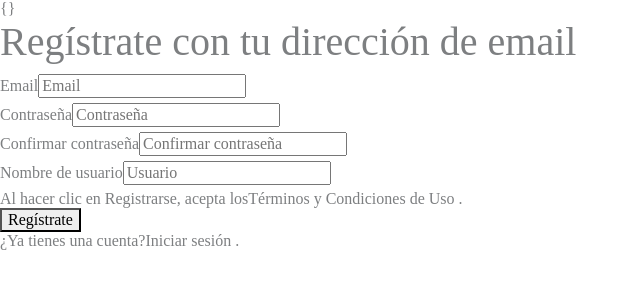
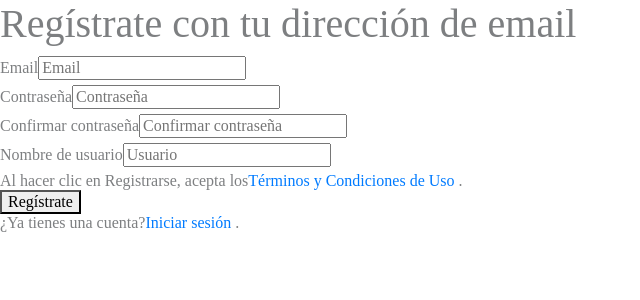
Before and after one commit to agustindelmonti/frontend, a React (Create React App) app: page / in a window 1280 px wide. Shown: the top 300 px of the page, without its empty margins (0-640 px from the left). Built offline with nearby package versions, Linux system fonts and the light colour scheme; what react-google-maps would draw is missing.

Commit message:
Ahora al submit del form se deshabilita el mismo y se crea un JSON

```diff
--- a/src/pages/signup.js
+++ b/src/pages/signup.js
@@ -2,9 +2,9 @@ import React from "react";
 import { Formik } from "formik";
 import * as Yup from "yup";
 import Error from "../components/errors.jsx";
-import "styles.scss";
+import "./styles.scss";
 
-//Validations with Yup
+//Field Yup validation definitions
 const validationSchema = Yup.object().shape({
   email: Yup.string()
     .email("Direccion de email invalida.")
@@ -13,11 +13,10 @@ const validationSchema = Yup.object().shape({
   password: Yup.string()
     .min(8, "La contraseña debe tener al menos 8 caracteres")
     .max(32, "La contraseña debe tener menos de 32 caracteres")
-
-    .required(),
+    .required("Campo obligatorio"),
   password_confirm: Yup.string()
     .oneOf([Yup.ref("password"), null], "Las contraseñas no coinciden.")
-    .required(),
+    .required("Campo obligatorio"),
   username: Yup.string()
     .min(5, "Usuario debe tener al menos 5 caracteres")
     .max(30, "Usuario demasiado grande.")
@@ -31,8 +30,17 @@ export default function SignUp() {
     password_confirm: "",
     username: ""
   };
+
   return (
-    <Formik initialValues={initialValues} validationSchema={validationSchema}>
+    <Formik
+      initialValues={initialValues}
+      validationSchema={validationSchema}
+      onSubmit={(values, { setSubmitting, resetForm }) => {
+        setSubmitting(true);
+
+        alert(JSON.stringify(values, null, 2));
+      }}
+    >
       {({
         values,
         errors,
@@ -42,8 +50,7 @@ export default function SignUp() {
         handleSubmit,
         isSubmitting
       }) => (
-        <form>
-          {(JSON.stringify(values), JSON.stringify(errors))}
+        <form onSubmit={handleSubmit}>
           <h1>Regístrate con tu dirección de email</h1>
 
           <div className="input-row">
@@ -119,16 +126,18 @@ export default function SignUp() {
 
           <div>
             Al hacer clic en Registrarse, acepta los
-            <href>Términos y Condiciones de Uso </href>.
+            <a href="">Términos y Condiciones de Uso </a>.
           </div>
 
           <div className="input-row">
-            <button type="submit">Regístrate</button>
+            <button type="submit" disabled={isSubmitting}>
+              Regístrate
+            </button>
           </div>
 
           <div>
             ¿Ya tienes una cuenta?
-            <href>Iniciar sesión </href>.
+            <a href="">Iniciar sesión </a>.
           </div>
         </form>
       )}
```
